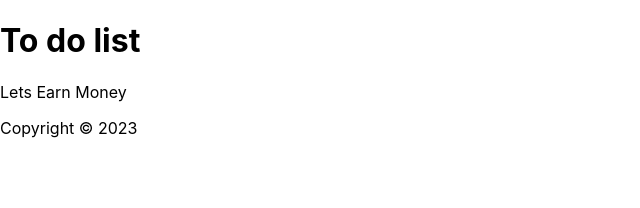
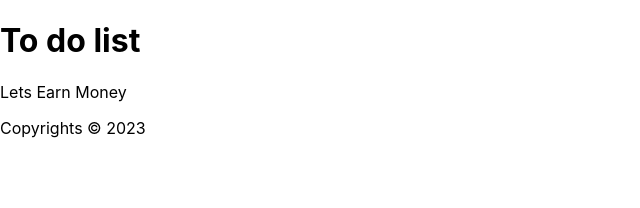
Before and after one commit to Mohammedsalman14/Reactjs, a React (Create React App) app: page / in a window 1280 px wide. Shown: the top 208 px of the page, without its empty margins (0-640 px from the left). Built offline with nearby package versions, Linux system fonts and the light colour scheme.

Commit message:
Footer changed

```diff
--- a/src/Footer.js
+++ b/src/Footer.js
@@ -3,7 +3,7 @@ import React from 'react'
 const Footer = () => {
 const year=new Date();
   return (
-    <footer>Copyright &copy; {year.getFullYear()}</footer>
+    <footer>Copyrights &copy; {year.getFullYear()}</footer>
   )
 }
 
```
